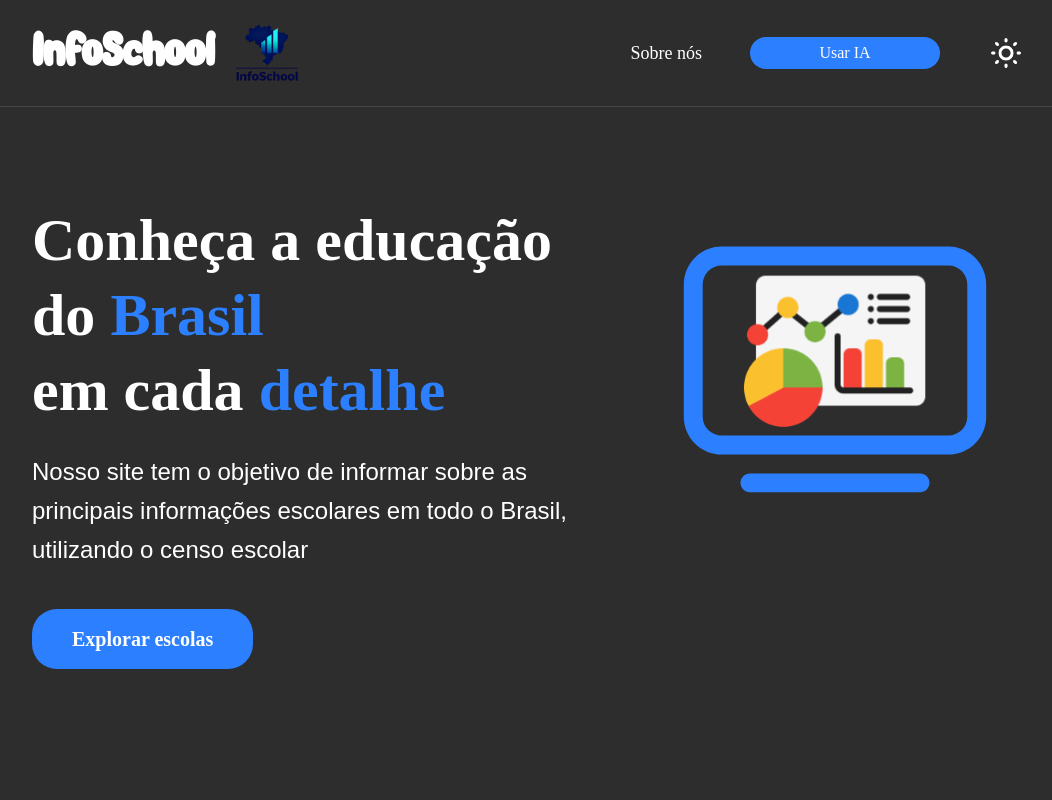
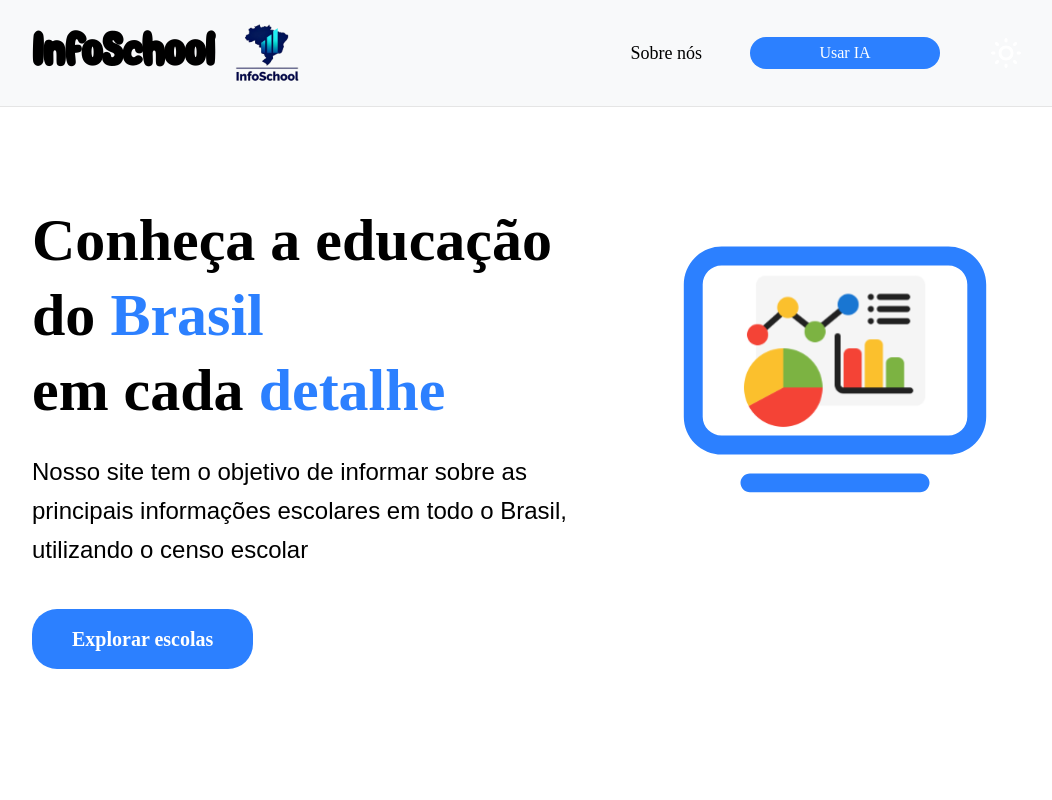
Before and after one commit to unb-mds/2025-2-InfoSchool, a Next.js app in the folder front-end/: page /inicial in a window 1280 px wide. Shown: the top 800 px of the page, without its empty margins (112-1164 px from the left). Built offline with nearby package versions, Linux system fonts and the light colour scheme; a web font is replaced by a local one.

Commit message:
bug: tema claro/escuro

```diff
--- a/front-end/src/app/layout.tsx
+++ b/front-end/src/app/layout.tsx
@@ -19,8 +19,21 @@ export default function RootLayout({
   children: React.ReactNode;
 }) {
   return (
-    <html lang="pt-BR">
+    <html lang="pt-BR" suppressHydrationWarning>
       <head>
+        <script
+          dangerouslySetInnerHTML={{
+            __html: `
+              (function() {
+                try {
+                  var theme = localStorage.getItem('theme') || 'dark';
+                  document.documentElement.classList.toggle('dark', theme === 'dark');
+                  document.documentElement.setAttribute('data-theme', theme);
+                } catch (e) {}
+              })();
+            `,
+          }}
+        />
         <link rel="icon" href="/Favicon/favicon.ico" />
         <link
           href="https://fonts.googleapis.com/css2?family=Rammetto+One&display=swap"
--- a/front-end/src/modules/shared/components/ThemeProvider/ThemeProvider.tsx
+++ b/front-end/src/modules/shared/components/ThemeProvider/ThemeProvider.tsx
@@ -1,4 +1,3 @@
-//app/
 'use client';
 import React, { createContext, useContext, useEffect, useState } from 'react';
 
@@ -13,46 +12,24 @@ const ThemeContext = createContext<ThemeContextType | undefined>(undefined);
 
 export function ThemeProvider({ children }: { children: React.ReactNode }) {
   const [theme, setTheme] = useState<Theme>('dark');
-  const [mounted, setMounted] = useState(false);
 
   useEffect(() => {
-    setMounted(true);
+    // Só sincroniza com localStorage após montagem
     const savedTheme = localStorage.getItem('theme') as Theme;
     if (savedTheme) {
       setTheme(savedTheme);
     }
   }, []);
 
-  useEffect(() => {
-    if (mounted) {
+  const toggleTheme = () => {
+    const newTheme = theme === 'light' ? 'dark' : 'light';
+    setTheme(newTheme);
+    localStorage.setItem('theme', newTheme);
 
-      const html = document.documentElement;
-
-      if (theme === 'dark') {
-        html.classList.add('dark');
-        html.classList.remove('light');
-      } else {
-        html.classList.add('light');
-        html.classList.remove('dark');
-      }
-
-      // ⬇️ Mantém data-theme para CSS customizado (se precisar)
-      html.setAttribute('data-theme', theme);
-      localStorage.setItem('theme', theme);
-    }
-  }, [theme, mounted]);
-
-  const toggleTheme = () => {
-    setTheme(prevTheme => prevTheme === 'light' ? 'dark' : 'light');
+    // Aplica imediatamente
+    document.documentElement.classList.toggle('dark', newTheme === 'dark');
+    document.documentElement.setAttribute('data-theme', newTheme);
   };
-
-  if (!mounted) {
-    return (
-      <div className="dark"> {/* ⬅️ Durante SSR, força tema escuro */}
-        {children}
-      </div>
-    );
-  }
 
   return (
     <ThemeContext.Provider value={{ theme, toggleTheme }}>
```
